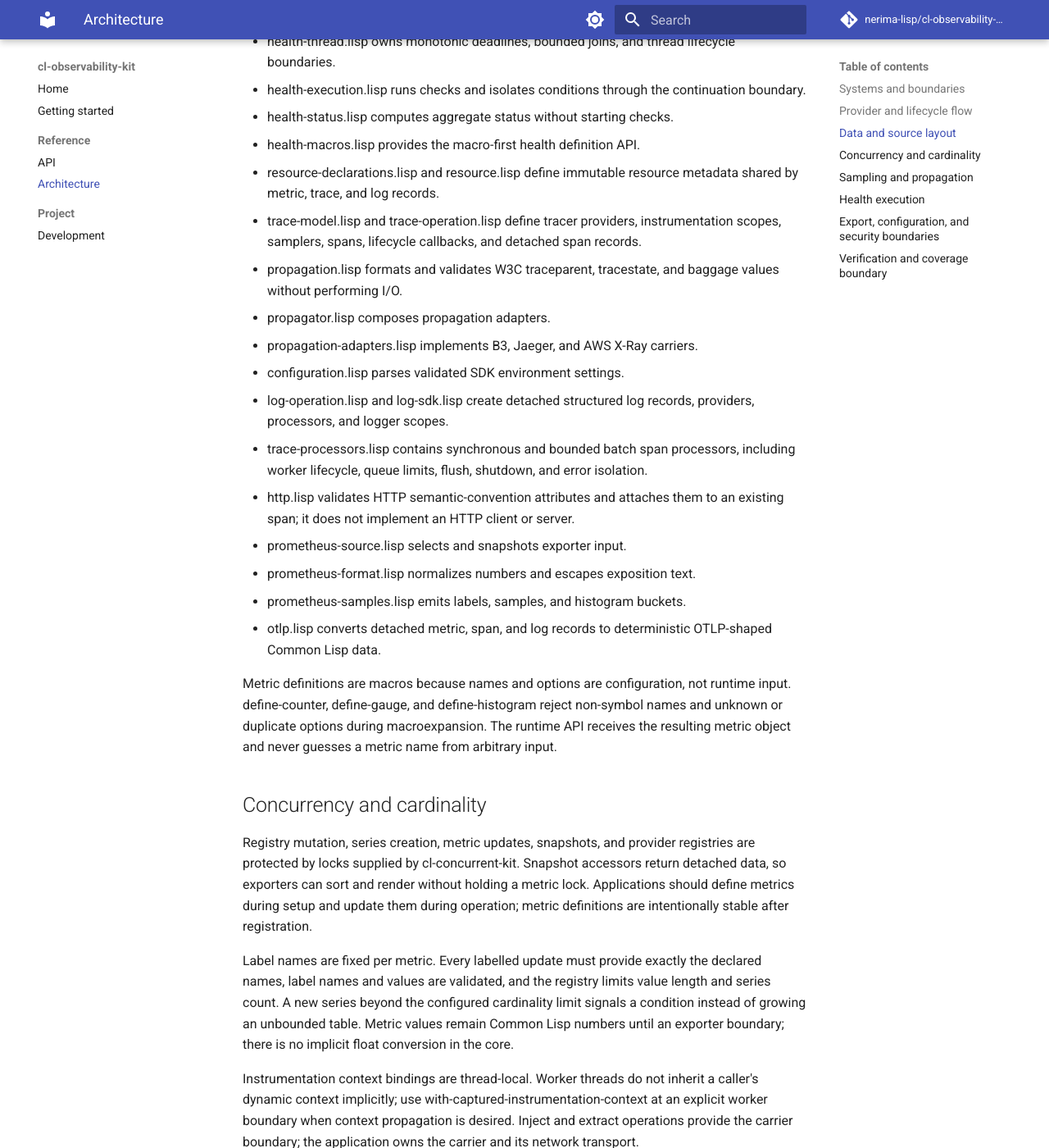
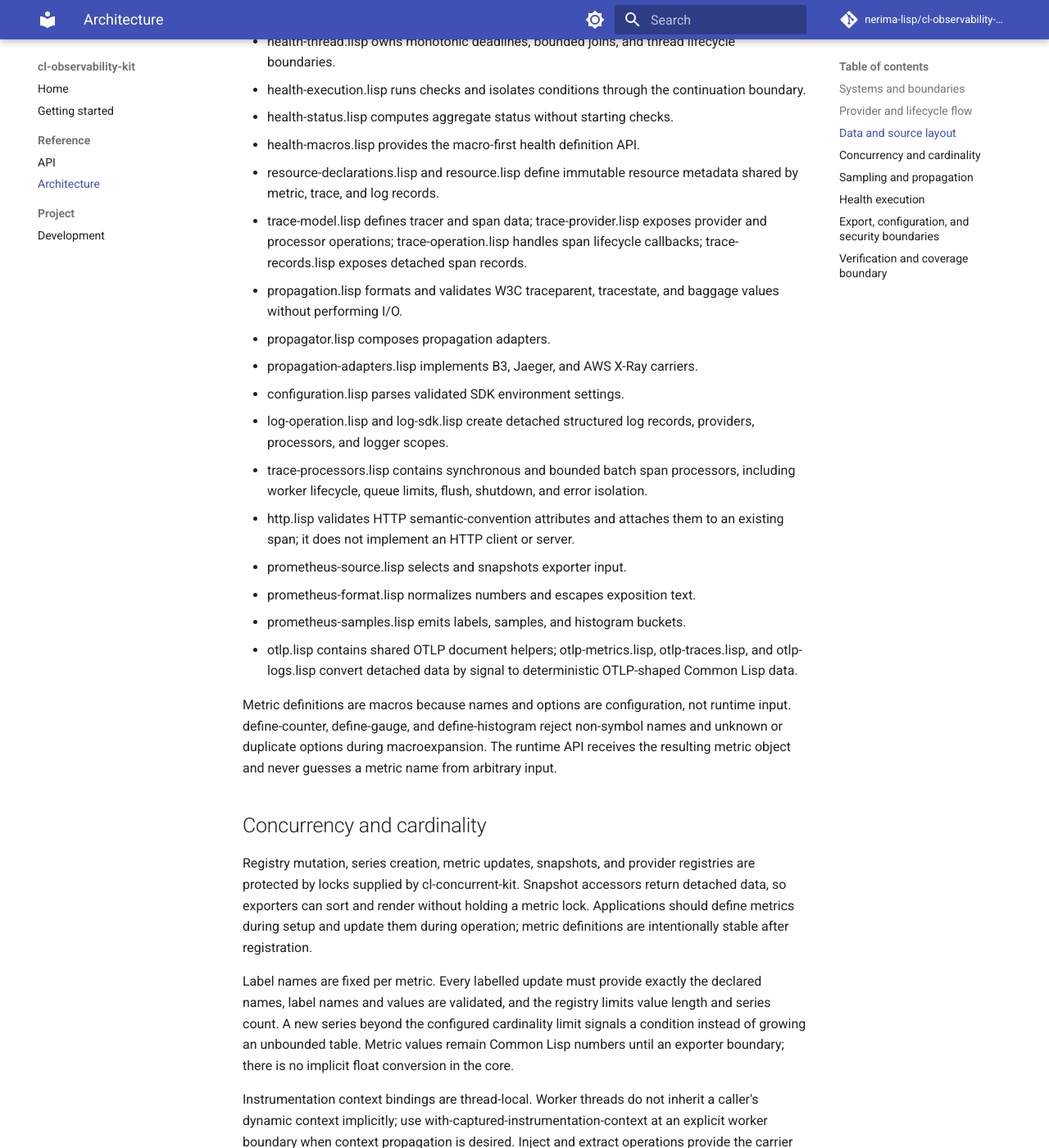
Before and after one commit to nerima-lisp/cl-observability-kit, an MkDocs documentation site: the page built from docs/src/reference/architecture.md, in a window 1280 px wide and 1400 px high, scrolled down 2105 px. Shown: the whole window at 82% size. Built offline with MkDocs 1.6.1 and Material for MkDocs 9.7.7, drawn with Linux system fonts in a browser that asks for light colours; comment, search, counter and statistics services are not loaded.

Commit message:
docs: document current observability layout

```diff
--- a/docs/src/reference/architecture.md
+++ b/docs/src/reference/architecture.md
@@ -76,9 +76,9 @@ The source layout keeps the primary data model separate from operations:
 - health-macros.lisp provides the macro-first health definition API.
 - resource-declarations.lisp and resource.lisp define immutable resource
   metadata shared by metric, trace, and log records.
-- trace-model.lisp and trace-operation.lisp define tracer providers,
-  instrumentation scopes, samplers, spans, lifecycle callbacks, and detached
-  span records.
+- trace-model.lisp defines tracer and span data; trace-provider.lisp exposes
+  provider and processor operations; trace-operation.lisp handles span
+  lifecycle callbacks; trace-records.lisp exposes detached span records.
 - propagation.lisp formats and validates W3C traceparent, tracestate, and
   baggage values without performing I/O.
 - propagator.lisp composes propagation adapters.
@@ -94,8 +94,9 @@ The source layout keeps the primary data model separate from operations:
 - prometheus-source.lisp selects and snapshots exporter input.
 - prometheus-format.lisp normalizes numbers and escapes exposition text.
 - prometheus-samples.lisp emits labels, samples, and histogram buckets.
-- otlp.lisp converts detached metric, span, and log records to deterministic
-  OTLP-shaped Common Lisp data.
+- otlp.lisp contains shared OTLP document helpers; otlp-metrics.lisp,
+  otlp-traces.lisp, and otlp-logs.lisp convert detached data by signal to
+  deterministic OTLP-shaped Common Lisp data.
 
 Metric definitions are macros because names and options are configuration, not
 runtime input. define-counter, define-gauge, and define-histogram reject
```
Also changed, not shown: docs/src/getting-started.md (+2 -0 lines), docs/src/project/development.md (+4 -4 lines), docs/src/reference/api.md (+2 -2 lines).
